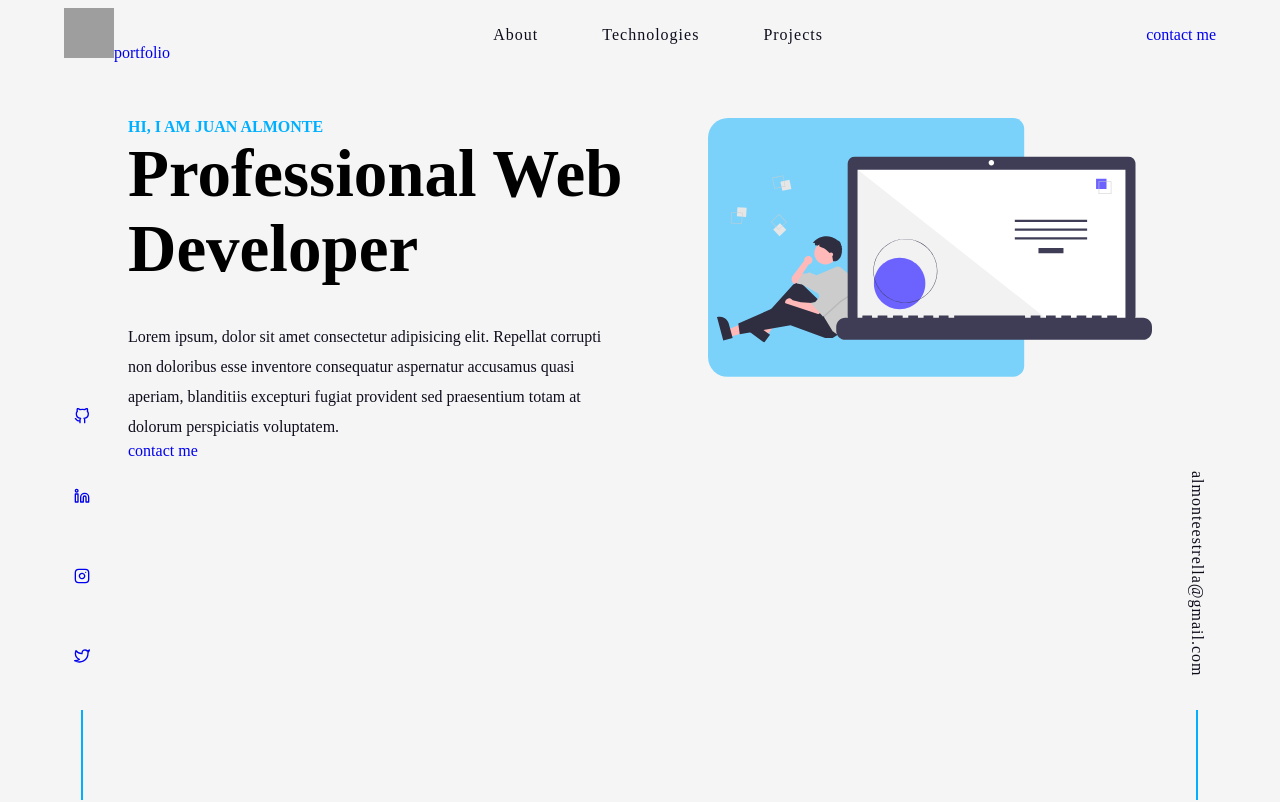
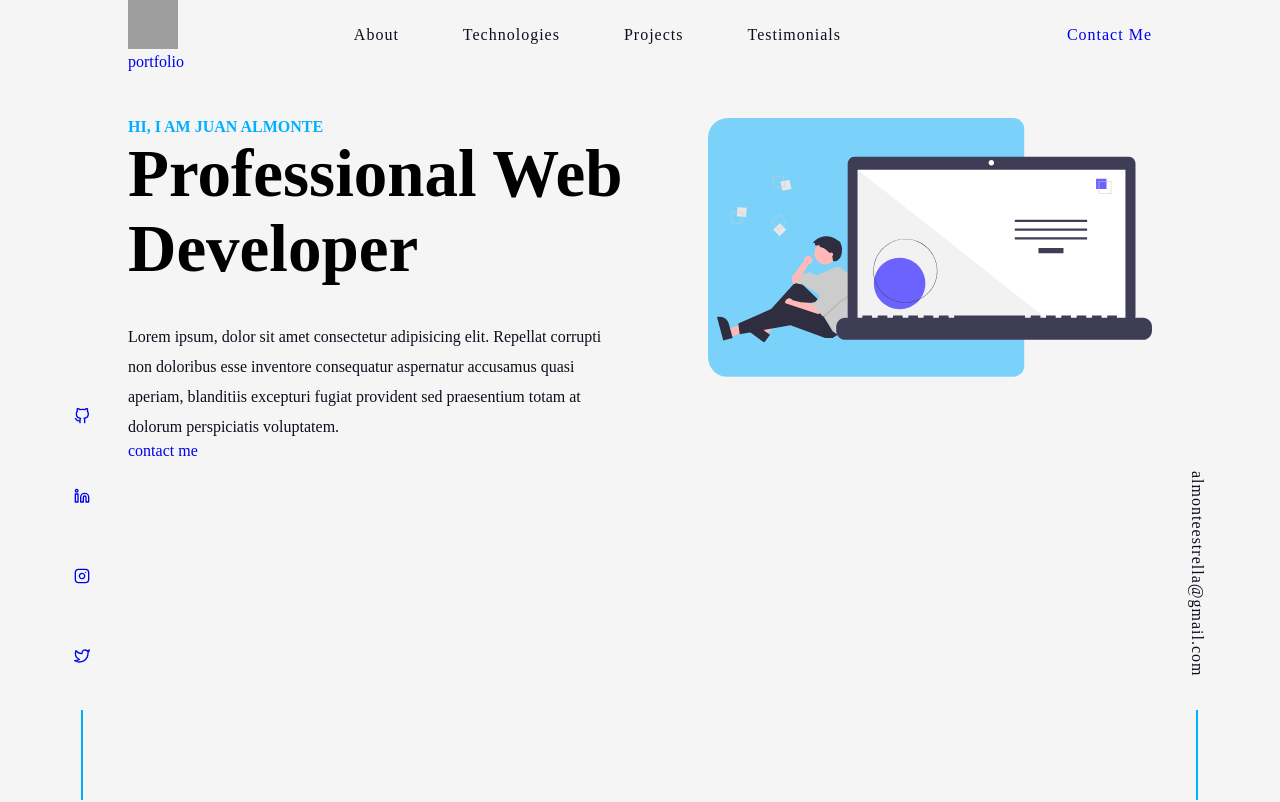
Before and after one commit to almonteestrella/portfolio, a Next.js app: page / in a window 1280 px wide. Shown: the top 802 px of the page. Built offline with nearby package versions, Linux system fonts and the light colour scheme; grey boxes are pictures that could not be loaded.

Commit message:
navbar and sidebar functionality

```diff
--- a/src/components/Button.jsx
+++ b/src/components/Button.jsx
@@ -2,8 +2,12 @@ import Link from 'next/link';
 import React from 'react';
 import styled from 'styled-components';
 
-const Button = ({ text, path }) => {
-    return <Link href={path}>{text}</Link>;
+const Button = ({ text, path, className }) => {
+    return (
+        <Link className={className} href={path}>
+            {text}
+        </Link>
+    );
 };
 
 const Wrapper = styled.button``;
--- /dev/null
+++ b/src/context/context.jsx
@@ -0,0 +1,28 @@
+import { createContext, useContext, useState } from 'react';
+
+export const AppContext = createContext();
+
+const AppProvider = ({ children }) => {
+    const [isSidebarOpen, setIsSidebarOpen] = useState(false);
+
+    const openSidebar = () => {
+        setIsSidebarOpen(true);
+    };
+
+    const closeSidebar = () => {
+        setIsSidebarOpen(false);
+    };
+    return (
+        <AppContext.Provider
+            value={{
+                openSidebar,
+                closeSidebar,
+                isSidebarOpen,
+            }}
+        >
+            {children}
+        </AppContext.Provider>
+    );
+};
+
+export default AppProvider;
--- a/src/pages/_app.js
+++ b/src/pages/_app.js
@@ -1,5 +1,12 @@
-import '@/styles/globals.css'
+import AppProvider from '@/context/context';
+import '@/styles/globals.css';
 
 export default function App({ Component, pageProps }) {
-  return <Component {...pageProps} />
+    return (
+        <>
+            <AppProvider>
+                <Component {...pageProps} />
+            </AppProvider>
+        </>
+    );
 }
--- a/src/pages/index.js
+++ b/src/pages/index.js
@@ -6,6 +6,7 @@ import Contact from '@/sections/Contact';
 import Hero from '@/sections/Hero';
 import Navbar from '@/sections/Navbar';
 import Projects from '@/sections/Projects';
+import Sidebar from '@/sections/Sidebar';
 import Skills from '@/sections/Skills';
 import Testimonials from '@/sections/Testimonials';
 import React from 'react';
@@ -20,7 +21,7 @@ const Index = () => {
             <Projects />
             <Testimonials />
             <Contact />
-
+            <Sidebar />
             <SocialIcons />
             <Email />
         </main>
--- a/src/sections/Contact.jsx
+++ b/src/sections/Contact.jsx
@@ -31,7 +31,7 @@ const Contact = () => {
 
     return (
         <Container>
-            <main>
+            <main id='contact'>
                 <h1>contact me</h1>
 
                 <div className='content'>
--- a/src/sections/Navbar.jsx
+++ b/src/sections/Navbar.jsx
@@ -1,15 +1,31 @@
 import Image from 'next/image';
 import Link from 'next/link';
-import React, { useState } from 'react';
+import React, { useState, useEffect, useContext } from 'react';
 import styled from 'styled-components';
-import { FaBars } from 'react-icons/fa';
+import { GiHamburgerMenu } from 'react-icons/gi';
+
 import { navLinks } from '@/utils';
 import Button from '@/components/Button';
 
+import { AppContext } from '@/context/context';
+
 const Navbar = () => {
+    const { openSidebar } = useContext(AppContext);
+
+    const [navbarVisible, setNavbarVisible] = useState(false);
+
+    useEffect(() => {
+        window.addEventListener('scroll', () => {
+            window.pageYOffset > 100
+                ? setNavbarVisible(true)
+                : setNavbarVisible(false);
+        });
+    }, []);
+
     return (
         <NavContainer>
-            <div className='div1'>
+            <nav>
+                <div className={`div1 ${navbarVisible ? 'blur-nav' : ''}`}>
                     <div className='div2'>
                         <Link href={'/'}>
                             <Image
@@ -20,8 +36,9 @@ const Navbar = () => {
                             />
                             <span>portfolio</span>
                         </Link>
+
                         <button className='toggle-btn'>
-                        <FaBars />
+                            <GiHamburgerMenu onClick={openSidebar} />
                         </button>
                     </div>
 
@@ -35,45 +52,57 @@ const Navbar = () => {
                         })}
                     </ul>
 
-                <Button text={'contact me'} path={'#contact'} />
+                    <Button
+                        text={'contact me'}
+                        path={'#contact'}
+                        className={'contact-btn'}
+                    />
                 </div>
+            </nav>
         </NavContainer>
     );
 };
 
 const NavContainer = styled.nav`
+    nav {
+        min-height: 60px;
+        margin-bottom: 3rem;
+        width: 100vw;
+    }
+    .div1 {
         display: flex;
         justify-content: center;
         align-items: center;
-
-    .div1 {
         height: 70px;
-        width: 90vw;
-        margin: 0 auto;
-        max-width: var(--max-width);
-        margin-bottom: 3rem;
+        padding: 0 6rem;
     }
-
     .div2 {
         display: flex;
         justify-content: space-between;
         align-items: center;
-    }
-
-    .toggle-btn {
-        background: none;
-        border: none;
-        svg {
-            font-size: 2rem;
-        }
-
-        cursor: pointer;
-        color: var(--primary-color);
+        width: 100vw;
     }
 
     .nav-links,
     .contact-btn {
         display: none;
+    }
+
+    .nav-responsive {
+        width: min(75vw, 400px);
+        visibility: visible;
+        opacity: 1;
+    }
+    .toggle-btn {
+        background: none;
+        border: none;
+        transition: var(--transition);
+        svg {
+            font-size: 3rem;
+        }
+
+        cursor: pointer;
+        color: var(--primary-color);
     }
 
     @media (min-width: 992px) {
@@ -85,6 +114,11 @@ const NavContainer = styled.nav`
             display: flex;
             justify-content: space-between;
             align-items: center;
+            padding: 0 8rem;
+        }
+
+        .div2 {
+            width: 0vw;
         }
 
         .nav-links {
@@ -121,6 +155,19 @@ const NavContainer = styled.nav`
         .contact-btn {
             display: inline;
         }
+
+        .blur-nav {
+            height: 80px;
+            position: fixed;
+            top: 0;
+            transition: var(--transition);
+            z-index: 100;
+            background-color: var(--white);
+            opacity: 0.9;
+            box-shadow: var(--dark-shadow);
+            backdrop-filter: blur(10px);
+            width: 100%;
+        }
     }
 `;
 
--- a/src/sections/Projects.jsx
+++ b/src/sections/Projects.jsx
@@ -6,7 +6,7 @@ import { HiArrowNarrowRight } from 'react-icons/hi';
 const Projects = () => {
     return (
         <ProjectsContainer>
-            <main>
+            <main id='projects'>
                 <div className='title'>
                     <h2>featured projects</h2>
                 </div>
@@ -22,7 +22,7 @@ const Projects = () => {
                             caseStudy={'/jobit'}
                         />
                     </article>
-                    <article>
+                    {/* <article>
                         <Project
                             image={'/morent.svg'}
                             icon={<HiArrowNarrowRight />}
@@ -33,7 +33,7 @@ const Projects = () => {
                             color={'#3563E9'}
                             caseStudy={'/morent'}
                         />
-                    </article>
+                    </article> */}
                 </div>
             </main>
         </ProjectsContainer>
--- a/src/sections/Sidebar.jsx
+++ b/src/sections/Sidebar.jsx
@@ -5,12 +5,16 @@ import Link from 'next/link';
 import Image from 'next/image';
 import { navLinks } from '../utils';
 import styled from 'styled-components';
-import { useState } from 'react';
+import { useContext } from 'react';
+import { AppContext } from '@/context/context';
 
 const Sidebar = () => {
+    const { isSidebarOpen, closeSidebar } = useContext(AppContext);
     return (
         <Wrapper>
-            <aside>
+            <aside
+                className={isSidebarOpen ? 'sidebar show-sidebar' : 'sidebar'}
+            >
                 <div className='sidebar-header'>
                     <Link href={'/'}>
                         <Image
@@ -21,7 +25,7 @@ const Sidebar = () => {
                         />
                         <span>portfolio</span>
                     </Link>
-                    <button className='close-btn'>
+                    <button className='close-btn' onClick={closeSidebar}>
                         <FaTimes />
                     </button>
                 </div>
@@ -30,7 +34,9 @@ const Sidebar = () => {
                     {navLinks.map(({ id, path, text }) => {
                         return (
                             <li key={id}>
-                                <Link href={path}>{text}</Link>
+                                <Link href={path} onClick={closeSidebar}>
+                                    {text}
+                                </Link>
                             </li>
                         );
                     })}
@@ -45,12 +51,13 @@ const Wrapper = styled.div`
         display: flex;
         justify-content: space-between;
         align-items: center;
+        padding: 1rem 3rem;
 
         .close-btn {
             background: none;
             border: none;
             transition: var(--transition);
-            font-size: 2rem;
+            font-size: 3rem;
             color: var(--clr-red-dark);
             cursor: pointer;
             &:hover {
@@ -90,6 +97,12 @@ const Wrapper = styled.div`
         transform: translate(0);
         z-index: 1;
     }
+
+    @media (min-width: 992px) {
+        .sidebar {
+            display: none;
+        }
+    }
 `;
 
 export default Sidebar;
--- a/src/sections/Skills.jsx
+++ b/src/sections/Skills.jsx
@@ -5,7 +5,7 @@ import styled from 'styled-components';
 const Skills = () => {
     return (
         <SkillContainer>
-            <main>
+            <main id='technologies'>
                 <div className='title'>
                     <h2>technologies I implement</h2>
                 </div>
--- a/src/sections/Testimonials.jsx
+++ b/src/sections/Testimonials.jsx
@@ -25,7 +25,7 @@ const Testimonials = () => {
 
     return (
         <TestimonialContainer>
-            <main>
+            <main id='testimonials'>
                 <div className='title'>
                     <h2>testimonials</h2>
                 </div>
--- a/src/styles/globals.css
+++ b/src/styles/globals.css
@@ -10,6 +10,10 @@
 @import url('https://fonts.googleapis.com/css2?family=Itim&display=swap');
 
 /* fonts are pending */
+
+html {
+    scroll-behavior: smooth;
+}
 
 :root {
     --primary-color: #00b0ff;
--- a/src/utils.js
+++ b/src/utils.js
@@ -4,6 +4,7 @@ export const navLinks = [
     { id: 1, text: 'about', path: '#about' },
     { id: 2, text: 'technologies', path: '#technologies' },
     { id: 3, text: 'projects', path: '#projects' },
+    { id: 4, text: 'testimonials', path: '#testimonials' },
 ];
 
 export const projects = [
```
Lines whose indentation alone changed are shown as unchanged.
